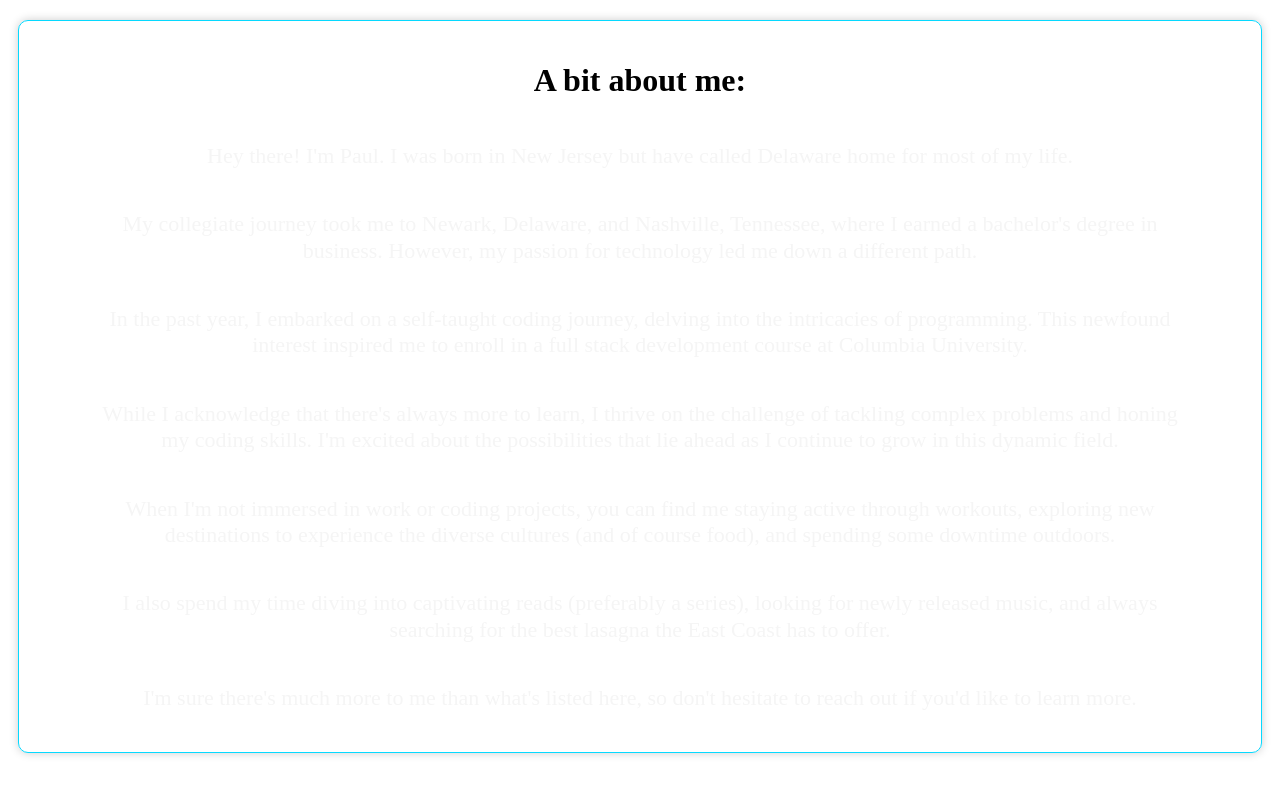
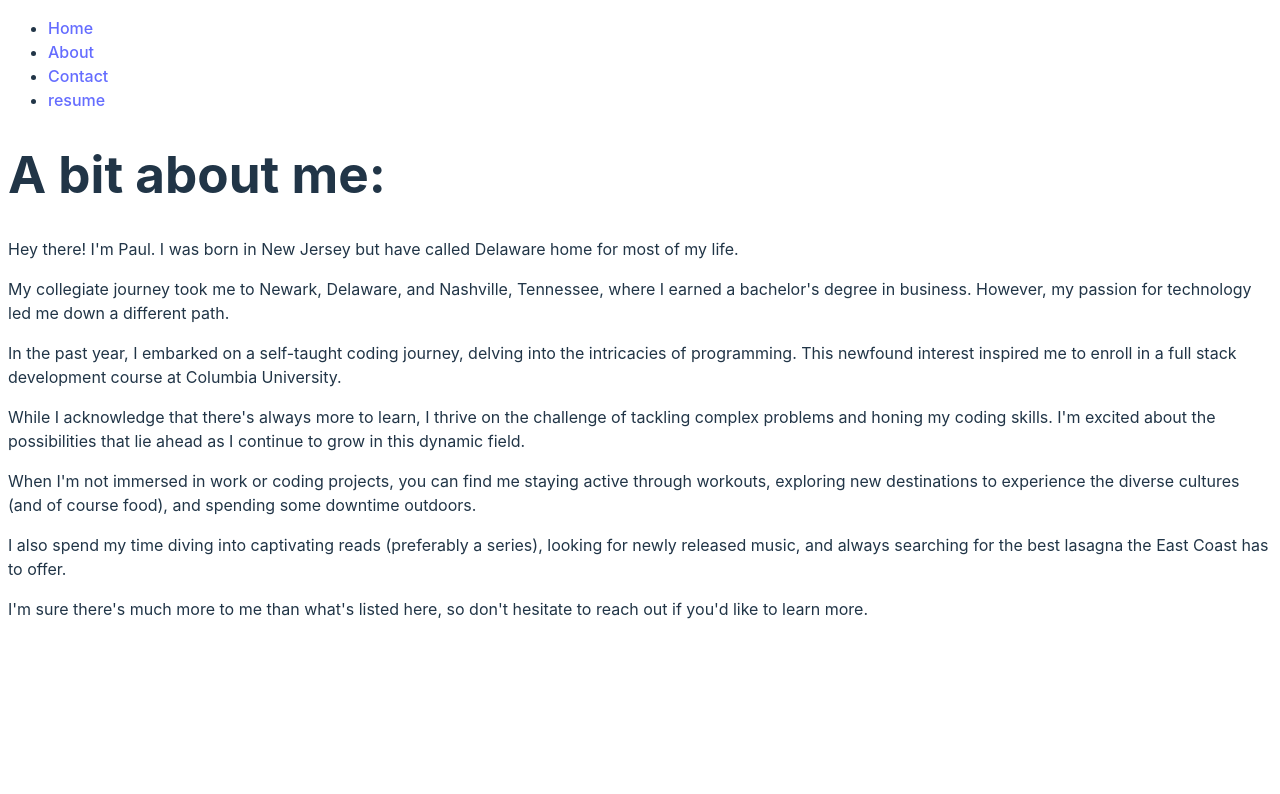
Before and after one commit to PaulRusz/Portfolio-example, a Next.js app: page /About in a window 1280 px wide. Shown: the top 794 px of the page. Built offline with nearby package versions, Linux system fonts and the light colour scheme.

Commit message:
added files

```diff
--- /dev/null
+++ b/components/Navbar.js
@@ -0,0 +1,16 @@
+import React from 'react';
+
+const Navbar = () => {
+    return (
+        <nav>
+            <ul>
+                <li><a href="/">Home</a></li>
+                <li><a href="/About">About</a></li>
+                <li><a href="/Contact">Contact</a></li>
+                <li><a href="/Resume">resume</a></li>
+            </ul>
+        </nav>
+    );
+};
+
+export default Navbar;
--- a/pages/About/index.js
+++ b/pages/About/index.js
@@ -1,10 +1,12 @@
 import React from 'react';
-import "./About.css"
+import Navbar from '../../components/Navbar';
 
 export default function AboutMe() {
     return (
 
     <div className="about-me-container">
+
+      <Navbar />
 
         <h1>A bit about me: </h1>
 
--- /dev/null
+++ b/pages/_app.js
@@ -0,0 +1 @@
+import '../styles/global.scss'
--- /dev/null
+++ b/styles/global.scss
@@ -0,0 +1,60 @@
+:root {
+    font-family: Inter, system-ui, Avenir, Helvetica, Arial, sans-serif;
+    line-height: 1.5;
+    font-weight: 400;
+
+    color-scheme: light dark;
+    color: rgba(255, 255, 255, 0.87);
+    background-color: #242424;
+
+    font-synthesis: none;
+    text-rendering: optimizeLegibility;
+    -webkit-font-smoothing: antialiased;
+    -moz-osx-font-smoothing: grayscale;
+  }
+
+  a {
+    font-weight: 500;
+    color: #646cff;
+    text-decoration: inherit;
+  }
+  a:hover {
+    color: #535bf2;
+  }
+
+  h1 {
+    font-size: 3.2em;
+    line-height: 1.1;
+  }
+
+  button {
+    border-radius: 8px;
+    border: 1px solid transparent;
+    padding: 0.6em 1.2em;
+    font-size: 1em;
+    font-weight: 500;
+    font-family: inherit;
+    background-color: #1a1a1a;
+    cursor: pointer;
+    transition: border-color 0.25s;
+  }
+  button:hover {
+    border-color: #646cff;
+  }
+  button:focus,
+  button:focus-visible {
+    outline: 4px auto -webkit-focus-ring-color;
+  }
+
+  @media (prefers-color-scheme: light) {
+    :root {
+      color: #213547;
+      background-color: #ffffff;
+    }
+    a:hover {
+      color: #747bff;
+    }
+    button {
+      background-color: #f9f9f9;
+    }
+  }
```
Also changed, not shown: components/About.js (+12 -0 lines), package.json (+5 -4 lines), pages/index.js (added, +14 -0 lines), pages/About/About.scss (renamed from pages/About/About.css), pages/Contact/Contact.css (added), pages/Contact/index.js (added), pages/Resume/Resume.css (added), pages/Resume/index.js (added), 1 other file (tests, documents, lock files or other folders).
